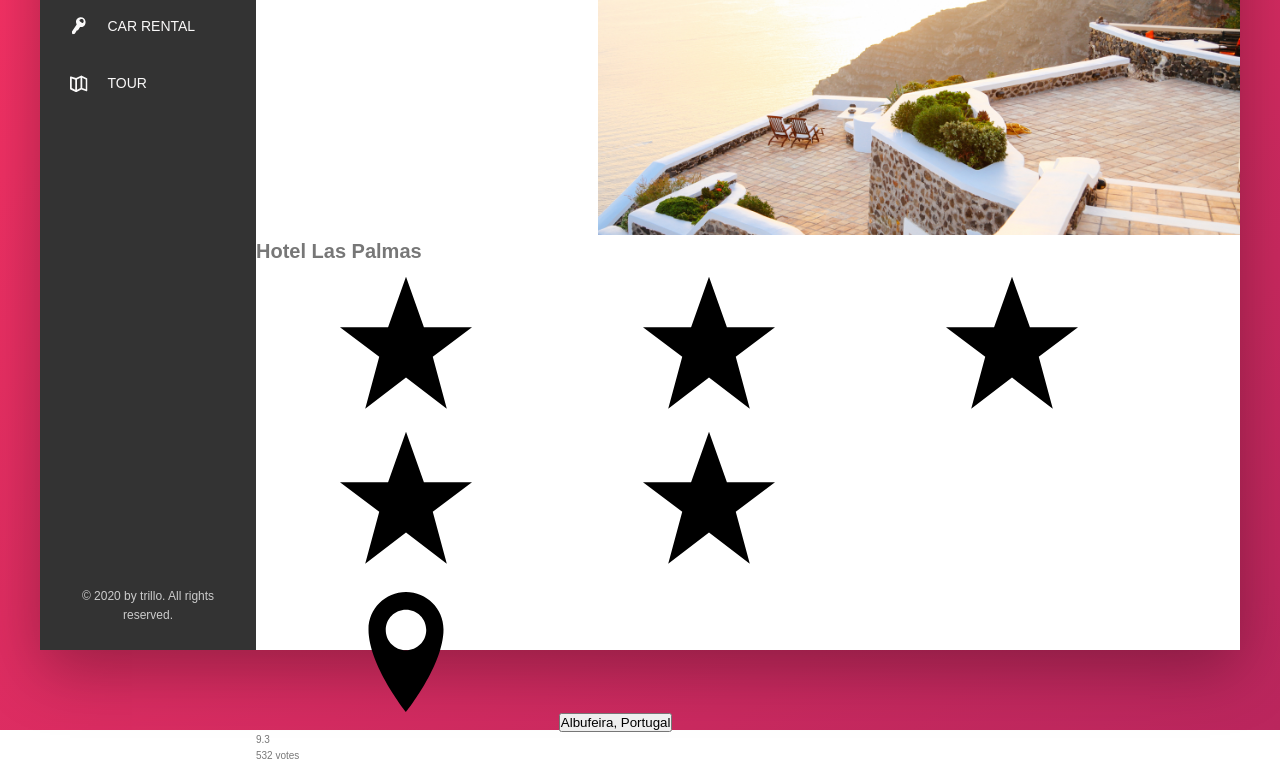
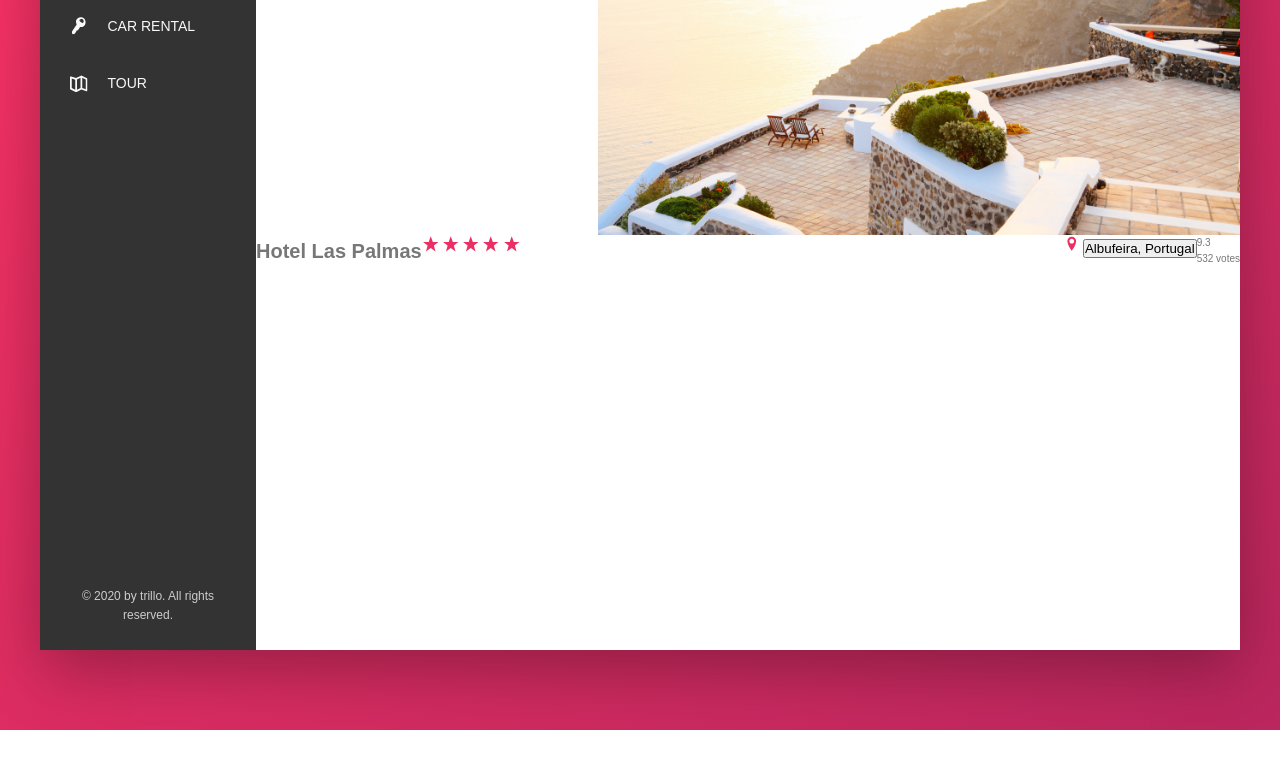
Before and after one commit to lekegitrepo/trillo, a website: page index.html in a window 1280 px wide. Shown: the part 300-1064 px from the top of the page. After the commit the page ends 1030 px from the top, so only its background shows below. Drawn offline with Linux system fonts and the light colour scheme.

Commit message:
set the display of the overview to flex

```diff
--- a/sass/_components.scss
+++ b/sass/_components.scss
@@ -196,3 +196,31 @@
     width: 100%;
   }
 }
+
+/////////////////////////////////
+////// OVERVIEW
+.overview {
+  display: flex;
+
+  &__heading {}
+
+  &__stars {
+    margin-right: auto;
+  }
+
+  &__icon-star,
+  &__icon-location {
+    fill: var(--color-primary);
+    height: 1.75rem;
+    width: 1.75rem;
+  }
+
+  &__location {
+  }
+
+  &__rating {}
+
+  &__rating-average {}
+
+  &__rating-count {}
+}
```
Also changed, not shown: css/style.css.
